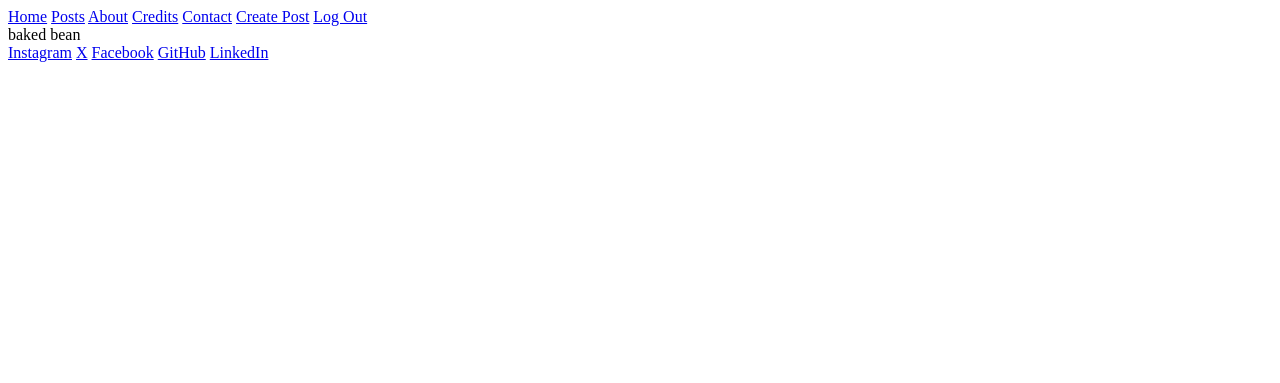
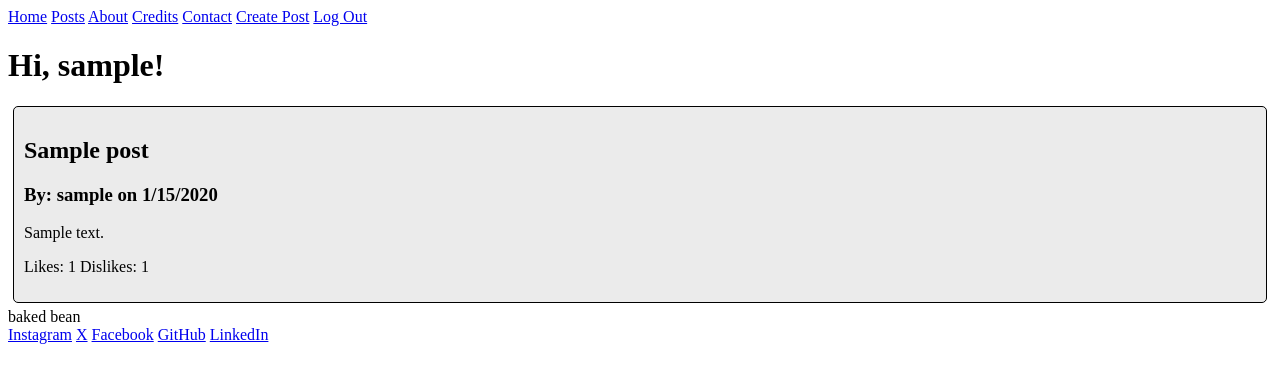
Before and after one commit to crunchytee/charlie-blog, a Flask app: page / in a window 1280 px wide. Shown: the top 383 px of the page. Run offline with Flask 3, Linux system fonts and the light colour scheme; a user stored in the database is signed in; tables that the repository leaves empty hold one stand-in row (values such as "Sample post").

Commit message:
continuing on posts

```diff
--- a/app/models.py
+++ b/app/models.py
@@ -25,7 +25,7 @@ def load_user(id):
 
 class Post(db.Model):
     id = db.Column(db.Integer, primary_key=True)
-    title = db.Column(db.String(300))
+    title = db.Column(db.String(300), nullable=False)
     body_html = db.Column(db.Text)
     timestamp = db.Column(db.DateTime, index=True, default=datetime.now)
     user_id = db.Column(db.Integer, db.ForeignKey('user.id'))
--- a/app/routes.py
+++ b/app/routes.py
@@ -3,7 +3,7 @@ from flask import render_template, flash, redirect, url_for, request
 from flask_login import login_user, current_user, logout_user, login_required
 from app import app, db
 from app.forms import LoginForm
-from app.models import User
+from app.models import User, Post
 from app.services.auth import login_helper, logout_helper, registration_helper
 from app.services.posts import add_post
 
@@ -11,17 +11,17 @@ from app.services.posts import add_post
 @app.route('/')
 @app.route('/index')
 def index():
-    return render_template("base.html", title="Home | Posts")
+    posts = Post.query.all()
+    return render_template("index.html", title="Home | Posts", posts=posts)
 
 @app.route('/posts')
 def posts():
     #TODO update template
     return render_template("base.html", title="Home | Posts")
 
-@app.route('/posts/create')
+@app.route('/posts/create', methods=['GET', 'POST'])
 @login_required
 def create_post():
-    #TODO update template
     return add_post()
 
 @app.route('/post/<post_id>')
--- a/app/services/posts.py
+++ b/app/services/posts.py
@@ -13,7 +13,7 @@ def add_post():
         post = Post(
             title = form.title.data,
             body_html = form.body_html.data,
-            user_id = current_user,
+            user_id = current_user.id,
             likes = 0,
             dislikes = 0
             )
@@ -24,3 +24,5 @@ def add_post():
 
     # Get request, show add post form
     return render_template("add_post.html", title="Add Post", form=form)
+
+# Delete posts
--- a/app/templates/index.html
+++ b/app/templates/index.html
@@ -1,9 +1,27 @@
 {% extends "base.html" %} {% block content %}
 <h1 id="title">Hi, {{ current_user.username }}!</h1>
 {% for post in posts %}
-<div>
-  <h3>By: {{ post.author.username }}</h3>
-  <p>{{ post.body }}</p>
+<div
+  style="
+    border-style: solid;
+    border-radius: 5px;
+    border-width: 1px;
+    background-color: #ebebeb;
+    margin: 5px;
+    padding: 10px;
+  "
+>
+  {% if post.title %}
+  <h2>{{ post.title[0]|upper }}{{ post.title[1:] }}</h2>
+  {% else %}
+  <h2>No title</h2>
+  {% endif %}
+  <h3>
+    By: {{ post.author.username }} on {{ post.timestamp.month }}/{{
+    post.timestamp.day }}/{{ post.timestamp.year }}
+  </h3>
+  <p>{{ post.body_html | safe }}</p>
+  <p>Likes: {{post.likes}} Dislikes: {{ post.dislikes }}</p>
 </div>
 {% endfor %}
 <script>
```
Also changed, not shown: migrations/versions/356c42d4504d_add_post_title.py (added, +32 -0 lines).
